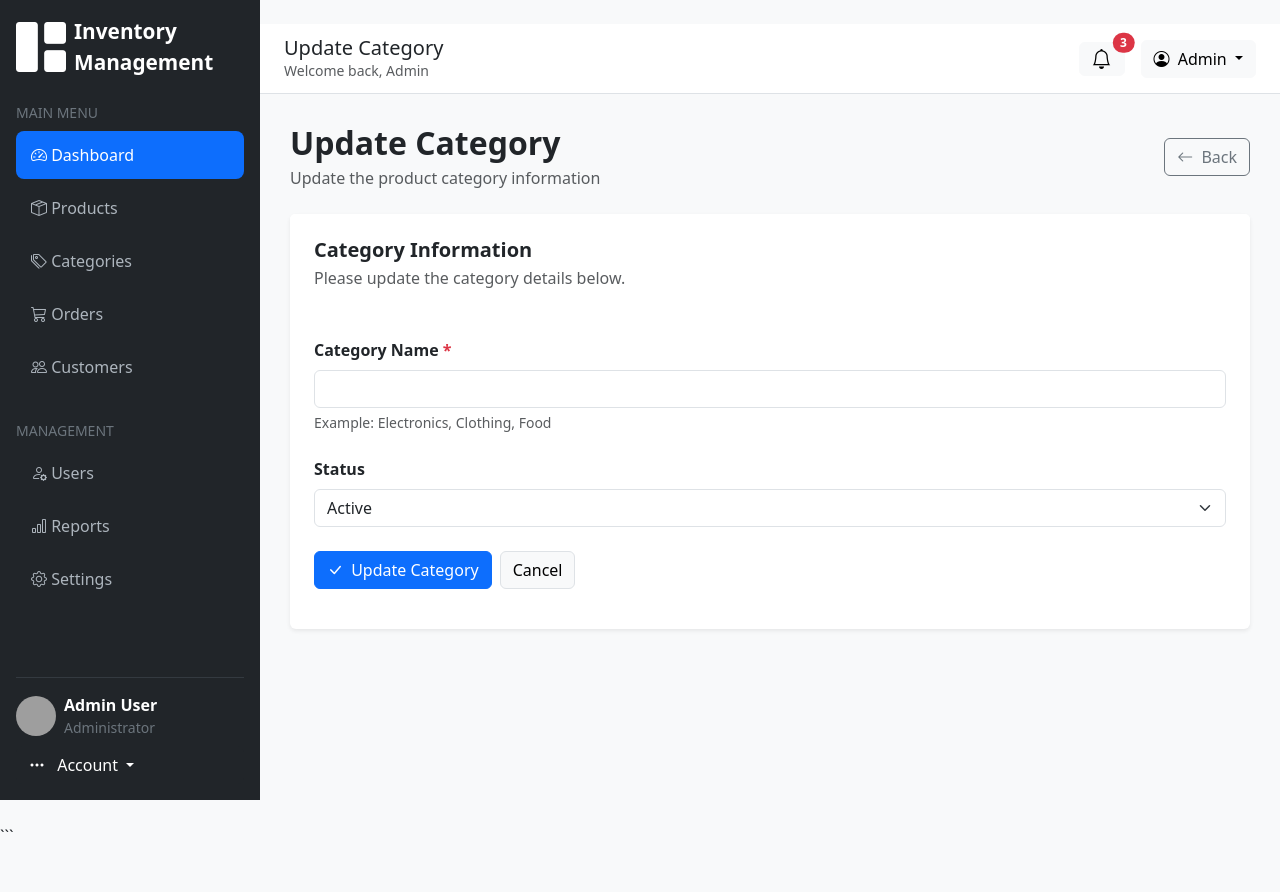
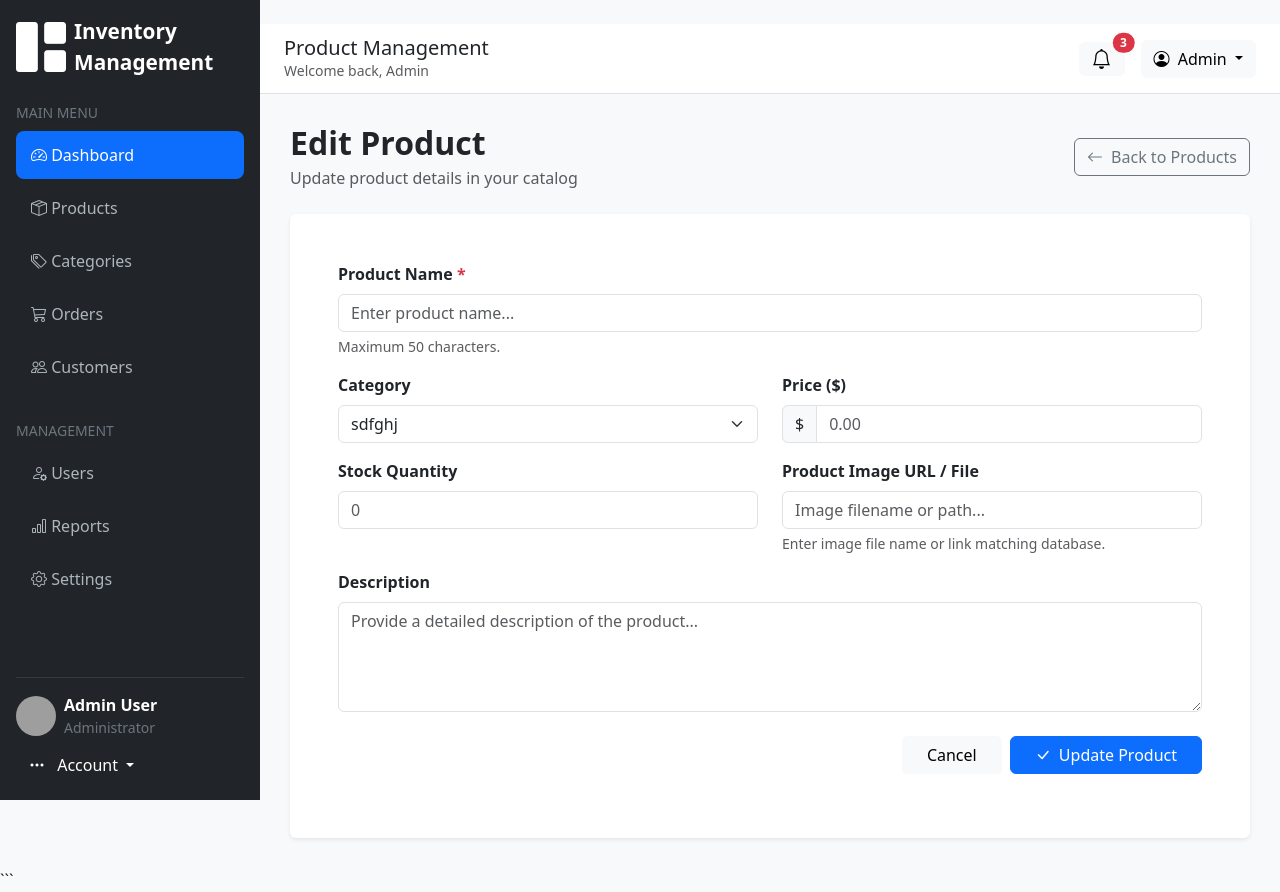
Before and after one commit to Bunchhorng/flask_crud_inventory, a Flask app: template templates/product/update.html in a window 1280 px wide. Before the commit the page ends 832 px from the top, so only its background shows below. Run offline with Flask 3, Linux system fonts and the light colour scheme; the template is opened without the code that fills it, so the values that code supplies are empty; grey boxes are pictures that could not be loaded.

Commit message:
update product form

```diff
--- a/app.py
+++ b/app.py
@@ -81,5 +81,9 @@ def index_product():
 def create_product():
     return render_template('product/create.html')
 
+@app.route('/product/update')
+def update_product():
+    return render_template('product/update.html')
+
 if __name__ == "__main__":
     app.run(debug=True)
--- a/templates/product/index.html
+++ b/templates/product/index.html
@@ -113,11 +113,11 @@
 
           <td class="text-end pe-4">
             <div class="d-inline-flex gap-2">
-              <a href="{{ url_for('edit_product', id=product.id) }}" class="btn btn-sm btn-outline-primary">
+              <a href="{{ url_for('update_product') }}" class="btn btn-sm btn-outline-primary">
                 <i class="bi bi-pencil me-1"></i> Edit
               </a>
 
-              <form action="{{ url_for('delete_product', id=product.id) }}" method="POST" class="m-0"
+              <form action="" method="POST" class="m-0"
                     onsubmit="return confirm('Are you sure you want to delete this product?');">
                 <button type="submit" class="btn btn-sm btn-outline-danger d-flex align-items-center">
                   <i class="bi bi-trash me-1"></i>
--- a/templates/product/update.html
+++ b/templates/product/update.html
@@ -1,99 +1,128 @@
 {% extends 'layout/base.html' %}
 
-{% block title %}Update Category{% endblock %}
+{% block title %}Edit Product{% endblock %}
 
-{% block page_title %}Update Category{% endblock %}
+{% block page_title %}Product Management{% endblock %}
 
 {% block content %}
-
 <!-- Page Header -->
-
-<div class="d-flex justify-content-between align-items-center mb-4">
+<div class="d-flex flex-wrap justify-content-between align-items-center mb-4">
   <div>
-    <h2 class="fw-bold mb-1">Update Category</h2>
-    <p class="text-muted mb-0">Update the product category information</p>
+    <h2 class="fw-bold mb-1">Edit Product</h2>
+    <p class="text-muted mb-0">Update product details in your catalog</p>
   </div>
 
-  <a href="{{ url_for('index_category') }}" class="btn btn-outline-secondary">
+  <a href="{{ url_for('index_product') }}" class="btn btn-outline-secondary">
     <i class="bi bi-arrow-left me-1"></i>
-    Back
+    Back to Products
   </a>
 </div>
 
-<!-- Update Form -->
+<!-- Form Card -->
+<div class="card border-0 shadow-sm">
+  <div class="card-body p-4 p-md-5">
+    <form action="{{ url_for('update_product') }}" method="POST" enctype="multipart/form-data">
 
-<div class="card border-0 shadow-sm">
-  <!-- Card Header -->
-
-  <div class="card-header bg-white border-0 p-4">
-    <h5 class="fw-semibold mb-1">Category Information</h5>
-
-
-    <p class="text-muted mb-0">Please update the category details below.</p>
-  </div>
-
-  <!-- Form -->
-
-  <div class="card-body p-4">
-    <form
-      method="POST"
-      action="{{ url_for('update_category', id=category.id) }}"
-    >
-      <!-- Category Name -->
-      <div class="mb-4">
-        <label for="name" class="form-label fw-semibold">
-          Category Name
-          <span class="text-danger">*</span>
-        </label>
-
+      <!-- Product Name -->
+      <div class="mb-3">
+        <label for="name" class="form-label fw-semibold">Product Name <span class="text-danger">*</span></label>
         <input
           type="text"
           class="form-control"
           id="name"
           name="name"
-          value="{{category.name}}"
+          value=""
+          placeholder="Enter product name..."
+          maxlength="50"
           required
-        />
-
-        <div class="form-text">Example: Electronics, Clothing, Food</div>
+        >
+        <div class="form-text">Maximum 50 characters.</div>
       </div>
 
-      <!-- Status -->
-      <div class="mb-4">
-        <label for="status" class="form-label fw-semibold">
-          Status
-        </label>
+      <!-- Category and Price Row -->
+      <div class="row">
+        <!-- Category -->
+        <div class="col-md-6 mb-3">
+          <label for="category_id" class="form-label fw-semibold">Category</label>
+          <select class="form-select" id="category_id" name="category_id">
+            <option value="" disabled>Select category</option>
+              <option value="">
+                sdfghj
+              </option>
+          </select>
+        </div>
 
-        <select class="form-select" id="status" name="status">
-          <option
-            value="Active"
-            {% if category.status == 'active' %}selected{% endif %}
-          >
-            Active
-          </option>
-
-          <option
-            value="Inactive"
-            {% if category.status == 'inactive' %}selected{% endif %}
-          >
-            Inactive
-          </option>
-        </select>
+        <!-- Price -->
+        <div class="col-md-6 mb-3">
+          <label for="price" class="form-label fw-semibold">Price ($)</label>
+          <div class="input-group">
+            <span class="input-group-text">$</span>
+            <input
+              type="number"
+              step="0.01"
+              min="0"
+              class="form-control"
+              id="price"
+              name="price"
+              value=""
+              placeholder="0.00"
+            >
+          </div>
+        </div>
       </div>
 
-      <!-- Buttons -->
-      <div class="d-flex gap-2">
-        <button type="submit" class="btn btn-primary">
-          <i class="bi bi-check-lg me-1"></i>
-          Update Category
+      <!-- Stock and Image Row -->
+      <div class="row">
+        <!-- Stock -->
+        <div class="col-md-6 mb-3">
+          <label for="stock" class="form-label fw-semibold">Stock Quantity</label>
+          <input
+            type="number"
+            min="0"
+            class="form-control"
+            id="stock"
+            name="stock"
+            value=""
+            placeholder="0"
+          >
+        </div>
+
+        <!-- Image/File Upload -->
+        <div class="col-md-6 mb-3">
+          <label for="image" class="form-label fw-semibold">Product Image URL / File</label>
+          <input
+            type="text"
+            class="form-control"
+            id="image"
+            name="image"
+            value=""
+            placeholder="Image filename or path..."
+          >
+          <div class="form-text">Enter image file name or link matching database.</div>
+        </div>
+      </div>
+
+      <!-- Description -->
+      <div class="mb-4">
+        <label for="description" class="form-label fw-semibold">Description</label>
+        <textarea
+          class="form-control"
+          id="description"
+          name="description"
+          rows="4"
+          placeholder="Provide a detailed description of the product..."
+        ></textarea>
+      </div>
+
+      <!-- Form Actions -->
+      <div class="d-flex justify-content-end gap-2">
+        <a href="" class="btn btn-light px-4">Cancel</a>
+        <button type="submit" class="btn btn-primary px-4">
+          <i class="bi bi-check-lg me-1"></i> Update Product
         </button>
+      </div>
 
-        <a href="{{ url_for('index_category') }}" class="btn btn-light border">
-          Cancel
-        </a>
-      </div>
     </form>
   </div>
 </div>
-
 {% endblock %}
```
